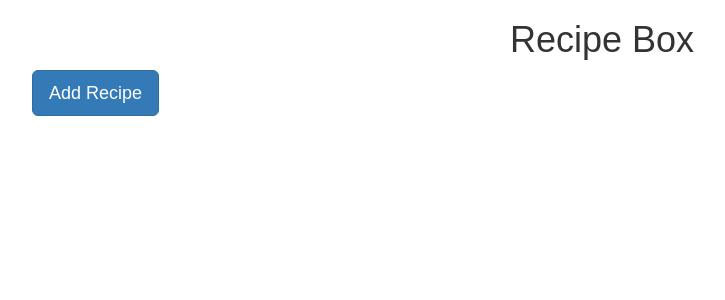
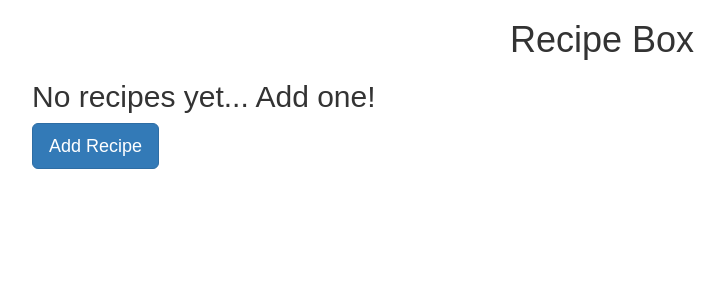
Before and after one commit to ashleydonohoe/recipe-box, a React (Create React App) app: page / in a window 1280 px wide. Shown: the top 300 px of the page, without its empty margins (38-763 px from the left). Built offline with nearby package versions, Linux system fonts and the light colour scheme.

Commit message:
added message for no recipes

```diff
--- a/src/components/AddRecipe.js
+++ b/src/components/AddRecipe.js
@@ -30,10 +30,15 @@ class AddRecipe extends Component {
       ingredients: ingredients
     };
 
-    this.props.onAdd(recipe);
+    // Check if recipe is complete
+    if(recipe.name !== "" && ingredients.length > 0) {
+      this.props.onAdd(recipe);
 
-    //TODO: Find a way to Hide the modal
-    $("#closeBtn").click();
+      // Stimulate close button to automatically close the modal
+      $("#closeBtn").click();
+    } else {
+      alert("Be sure to enter a name and ingredients!");
+    }
   }
 
   render() {
--- a/src/components/RecipeList.js
+++ b/src/components/RecipeList.js
@@ -16,7 +16,7 @@ class RecipeList extends React.Component {
     console.log(recipes);
     return (
       <div>
-      {this.props.recipes === null ? console.log("no recipes yet") :
+      {this.props.recipes === null || this.props.recipes.length < 1 ? <h2>No recipes yet... Add one!</h2> :
         this.props.recipes.map(function(recipe, index) {
           return (
             <RecipeItem number={index} key={index} recipe={recipe} onEdit={this.editRecipe} onDelete={this.props.onDelete}/>
```
